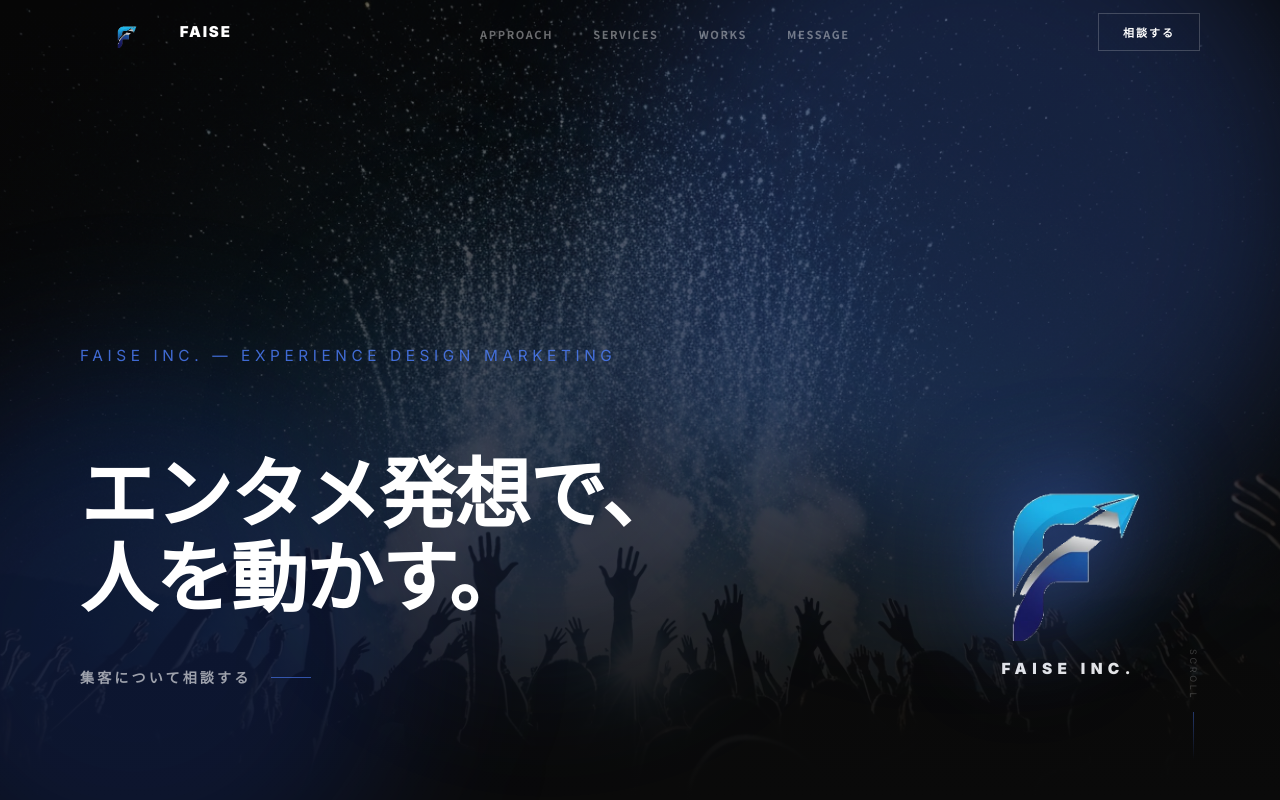
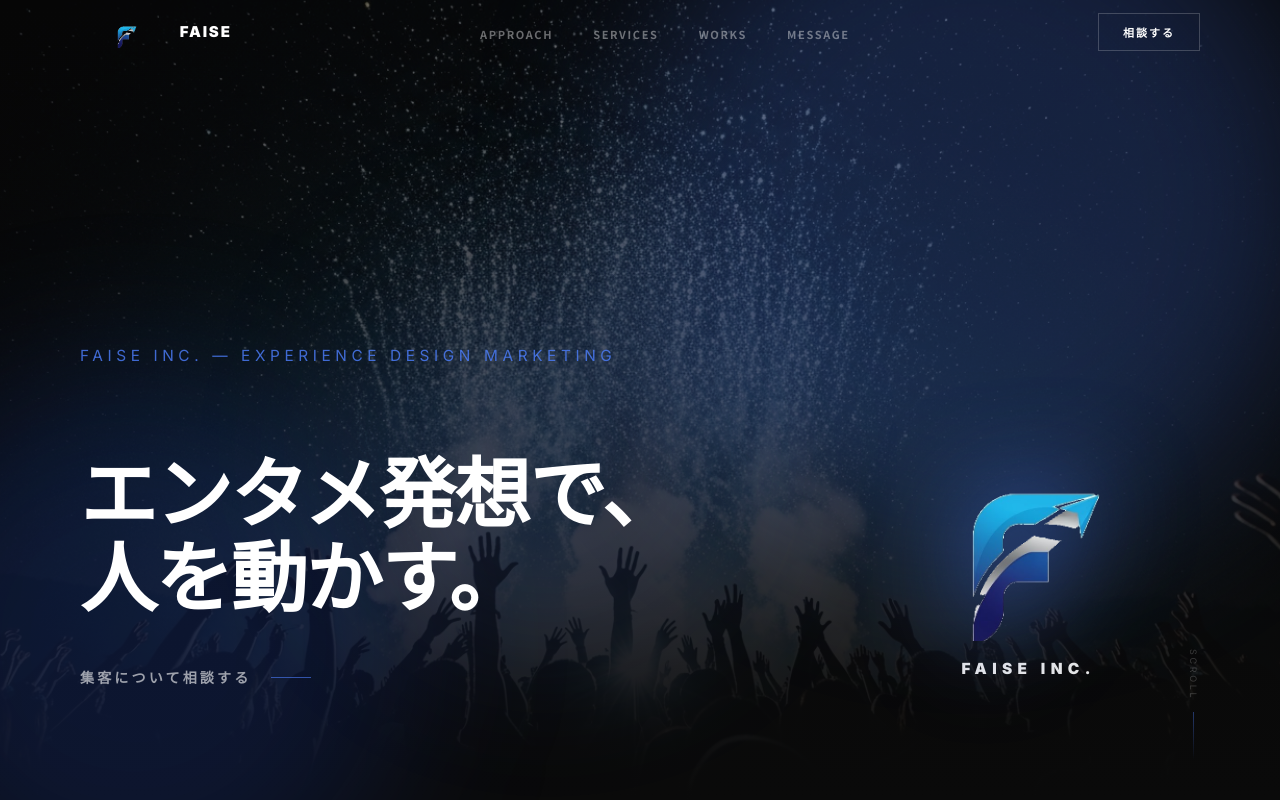
Before and after one commit to fukunaga-faise/faise-lp, a Next.js app: page / in a window 1280 px wide. Shown: the top 800 px of the page. Built offline with nearby package versions, Linux system fonts and the light colour scheme.

Commit message:
Move hero logo flush next to h1 text

```diff
--- a/src/components/Hero.tsx
+++ b/src/components/Hero.tsx
@@ -88,8 +88,8 @@ export default function Hero() {
           </motion.p>
 
           {/* PC layout: h1 left + logo right */}
-          <div className="md:flex md:items-end md:gap-12 lg:gap-20">
-            <div className="flex-1">
+          <div className="md:inline-flex md:items-end md:gap-10">
+            <div>
               <div className="overflow-hidden">
                 <motion.h1
                   initial={{ y: 100, opacity: 0 }}
```
